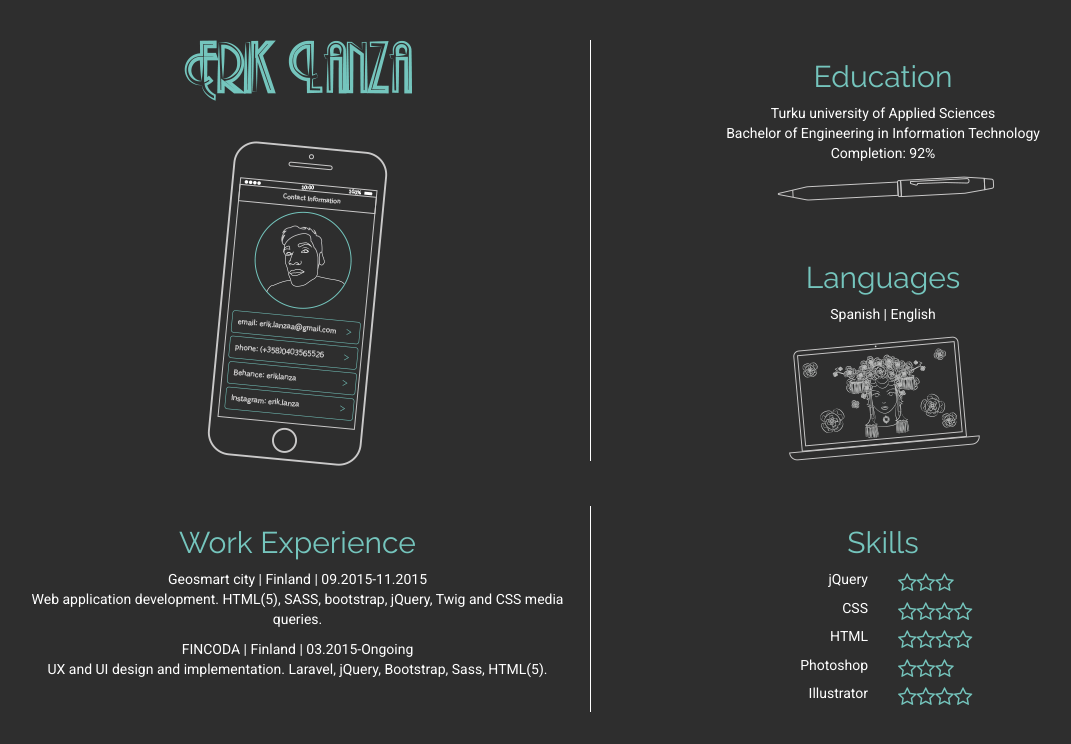
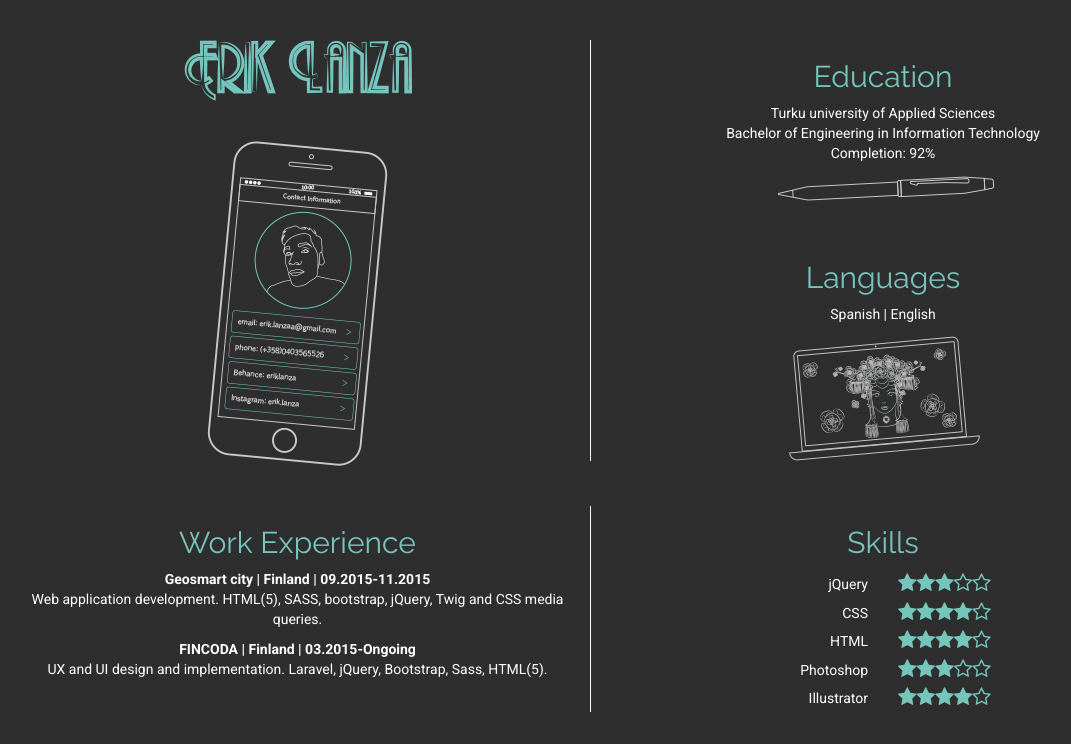
Before and after one commit to eriklanza/CV, a plain HTML site: page index.html in a window 1280 px wide. Shown: the whole page, without its empty margins (50-1121 px from the left). Drawn offline with nearby package versions, Linux system fonts and the light colour scheme.

Commit message:
Star rating finished.

```diff
--- a/index.html
+++ b/index.html
@@ -5,7 +5,7 @@
       <link rel="stylesheet" href="https://maxcdn.bootstrapcdn.com/bootstrap/3.3.6/css/bootstrap.min.css" >
       <link rel="stylesheet" href="https://maxcdn.bootstrapcdn.com/font-awesome/4.5.0/css/font-awesome.min.css">
       <link rel="stylesheet" href="css/style.css">
-      <link href='https://fonts.googleapis.com/css?family=Roboto' rel='stylesheet' type='text/css'>
+      <link href='https://fonts.googleapis.com/css?family=Roboto:400,700' rel='stylesheet' type='text/css'>
       <link href='https://fonts.googleapis.com/css?family=Raleway' rel='stylesheet' type='text/css'>
       <link href='https://fonts.googleapis.com/css?family=Orbitron' rel='stylesheet' type='text/css'>
    </head>
--- a/js/custom.js
+++ b/js/custom.js
@@ -1,31 +1,36 @@
 $(document).ready(function() {
+    /*getting the information from the JSON file*/
     $.getJSON('ErikLanza.json', function(data){
-
+        /*caching*/
         var educationData = data.education,
         workExperienceData = data.work_experience,
         skillsData = data.skills,
         $educationh2 = $('#education h2'),
         $workExperienceh2 = $('#work-experience h2'),
         $skillsDiv = $('#skills div');
-
+        /*looping through the education object and getting the values required*/
         $(educationData).each(function(index, value){
             $educationh2.after('<p>' + value.school + '<br/>' + value.degree + '<br/> Completion: ' + value.percentage_completed + '%</p>');
         });
 
         $(workExperienceData).each(function(index, value){
-            $workExperienceh2.after('<span>'  +  value.place  + ' | ' + value.country + ' | ' + value.timespan + '</span> <br/>' + value.task + '</p>');
+            $workExperienceh2.after('<span class="work">'  +  value.place  + ' | ' + value.country + ' | ' + value.timespan + '</span> <br/>' + value.task + '</p>');
         });
 
         $(skillsData).each(function(index, value){
-            $skillsDiv.after('<div class="row"><div class="col-md-6 normal">' + value.tool +'</div> <div class="col-md-6 rating"> ' + stars(value.rating) + '</div></div>');
+            $skillsDiv.after('<div class="row"><div class="col-md-6 normal extra-margin">' + value.tool +'</div> <div class="col-md-6 rating"> ' + stars(value.rating) + '</div></div>');
         });
 
         $('#languages h2').after('<p>' + data.languages[0] + ' | ' + data.languages[1] + '</p>');
-
+        /* generating the star ratings*/
         function stars (num){
-            var number = parseInt(num);
-            var starNumber = '<i class="fa fa-star-o"></i>' .repeat(number);
-            return starNumber;
+            var number, remainingStars, starsNumber, rating;
+            number = parseInt(num);
+            remainder = 5-number;
+            starsNumber = '<i class="fa fa-star"></i>' .repeat(number);
+            remainingStars = '<i class="fa fa-star-o"></i>' .repeat(remainder);
+            rating = starsNumber + remainingStars;
+            return rating;
         }
 
     });
--- a/sass/style.sass
+++ b/sass/style.sass
@@ -33,6 +33,13 @@ body
     font-family: 'Orbitron', sans-serif
     text-align: left
 
+.extra-margin
+    margin-top: 5px
+
+.work
+    font-weight: 700
+
+//small changes, making the line dissapear and center the star ratings
 @media (max-width: 991px)
 
     .line
```
Also changed, not shown: css/style.css, 1 other file.
